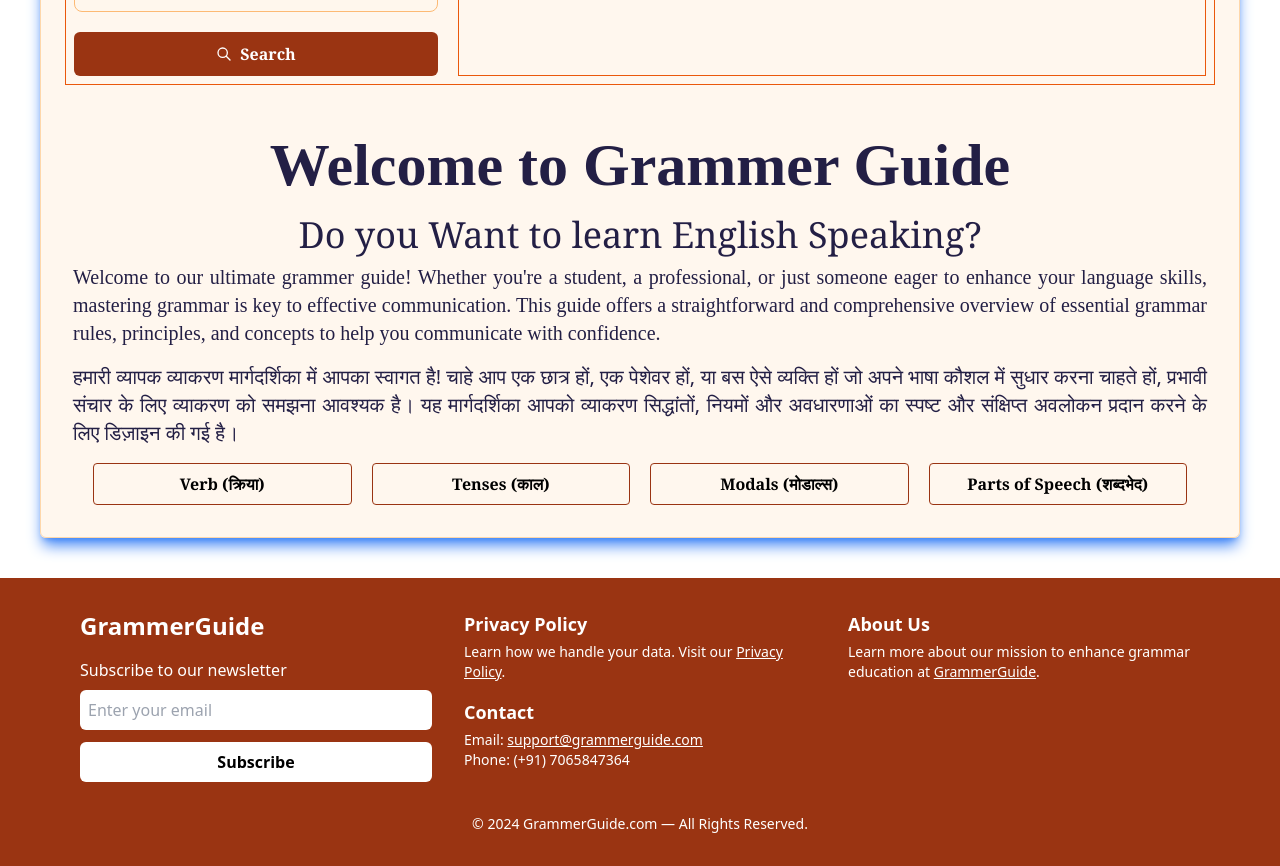
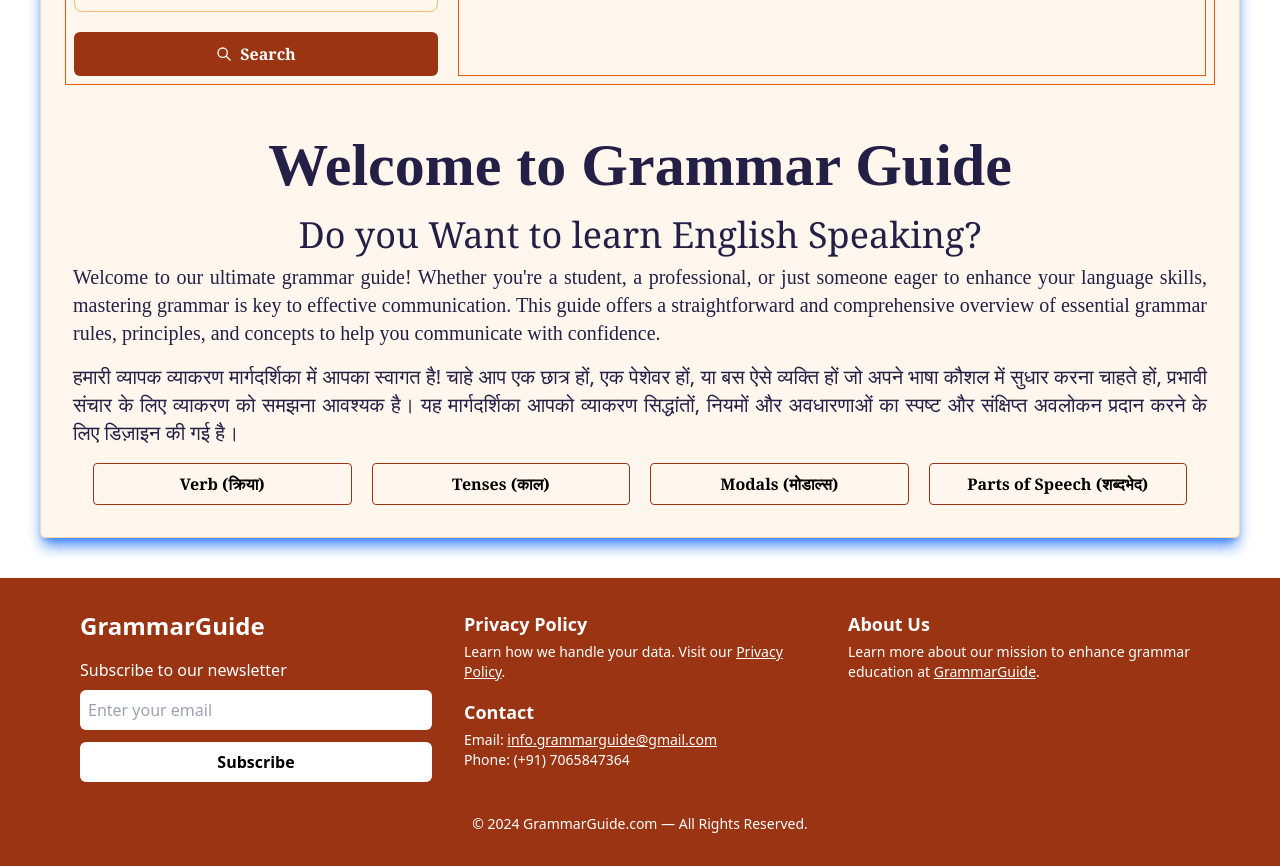
Before and after one commit to Bobbykumar706584/grammar, a React (Create React App) app: page / in a window 1280 px wide. Shown: the part 220-1086 px from the top of the page. Built offline with nearby package versions, Linux system fonts and the light colour scheme.

Commit message:
email updated

```diff
--- a/src/components/About.js
+++ b/src/components/About.js
@@ -8,7 +8,7 @@ const About = () => {
       <div className="font-serif mt-[100px] p-6 border border-gray-200 m-10 text-[#231f45] bg-gray-200/20 rounded-md shadow-lg shadow-blue-500">
         <h1 className="text-3xl font-bold mb-4">Privacy Policy</h1>
         <p className="mb-4">
-          At GrammerGuide, your privacy is our priority. This Privacy Policy
+          At GrammarGuide, your privacy is our priority. This Privacy Policy
           outlines the types of information we collect, how we use it, and the
           steps we take to ensure your information remains secure.
         </p>
@@ -39,10 +39,10 @@ const About = () => {
           If you have any questions about this Privacy Policy, please contact us
           at
           <a
-            href="mailto:support@grammerguide.com"
+            href="mailto:info.grammarguide@gmail.com"
             className="text-blue-500 underline ml-1"
           >
-            support@grammerguide.com
+            info.grammarguide@gmail.com
           </a>
           .
         </p>
--- a/src/components/Home.js
+++ b/src/components/Home.js
@@ -88,13 +88,13 @@ const Home = () => {
           </div>
         </div>
         <h1 className="md:text-6xl text-4xl text-center font-bold mt-[50px] font-mono animate-slideIn">
-          Welcome to Grammer Guide
+          Welcome to Grammar Guide
         </h1>
         <h4 className="md:text-4xl mt-5 text-center text-2xl font-serif">
           Do you Want to learn English Speaking?
         </h4>
         <p className="p-2 md:text-xl font-mono text-justify">
-          Welcome to our ultimate grammer guide! Whether you're a student, a
+          Welcome to our ultimate grammar guide! Whether you're a student, a
           professional, or just someone eager to enhance your language skills,
           mastering grammar is key to effective communication. This guide offers
           a straightforward and comprehensive overview of essential grammar
--- a/src/components/Nav/Footer.js
+++ b/src/components/Nav/Footer.js
@@ -7,7 +7,7 @@ const Footer = () => {
         {/* Subscription Section */}
         <div>
           <h2 className="text-2xl font-semibold mb-4">
-            <a href="/">GrammerGuide</a>
+            <a href="/">GrammarGuide</a>
           </h2>
           <p className="mb-2">Subscribe to our newsletter</p>
           <input
@@ -46,10 +46,10 @@ const Footer = () => {
             <p className="text-sm">
               Email:{" "}
               <a
-                href="mailto:support@grammerguide.com"
+                href="mailto:info.grammarguide@gmail.com"
                 className="text-white underline"
               >
-                support@grammerguide.com
+                info.grammarguide@gmail.com
               </a>{" "}
               <br />
               Phone: (+91) 7065847364
@@ -67,7 +67,7 @@ const Footer = () => {
           <p className="text-sm">
             Learn more about our mission to enhance grammar education at{" "}
             <a href="/" className="text-white underline">
-              GrammerGuide
+              GrammarGuide
             </a>
             .
           </p>
@@ -76,7 +76,7 @@ const Footer = () => {
 
       {/* Bottom Note */}
       <div className="text-center text-sm mt-8">
-        © 2024 GrammerGuide.com — All Rights Reserved.
+        © 2024 GrammarGuide.com — All Rights Reserved.
       </div>
     </footer>
   );
--- a/src/components/Nav/Header.js
+++ b/src/components/Nav/Header.js
@@ -28,7 +28,7 @@ const Header = () => {
         <div
           className={`text-2xl md:text-3xl text-orange-800 font-bold font-serif mr-5 transition-all duration-300`}
         >
-          <a href="/">GrammerGuide</a>
+          <a href="/">GrammarGuide</a>
         </div>
 
         {openMenu ? (
--- a/src/components/Policy.js
+++ b/src/components/Policy.js
@@ -8,7 +8,7 @@ export const PrivacyPolicy = () => {
       <div className="font-serif mt-[100px] p-6 border border-gray-200 m-10 text-[#231f45] bg-gray-200/20 rounded-md shadow-lg shadow-blue-500">
         <h1 className="text-3xl font-bold mb-4">Privacy Policy</h1>
         <p className="mb-4">
-          At GrammerGuide, your privacy is our priority. This Privacy Policy
+          At GrammarGuide, your privacy is our priority. This Privacy Policy
           outlines the types of information we collect, how we use it, and the
           steps we take to ensure your information remains secure.
         </p>
@@ -39,10 +39,10 @@ export const PrivacyPolicy = () => {
           If you have any questions about this Privacy Policy, please contact us
           at
           <a
-            href="mailto:support@grammerguide.com"
+            href="mailto:info.grammarguide@gmail.com"
             className="text-blue-500 underline ml-1"
           >
-            support@grammerguide.com
+            info.grammarguide@gmail.com
           </a>
           .
         </p>
```
